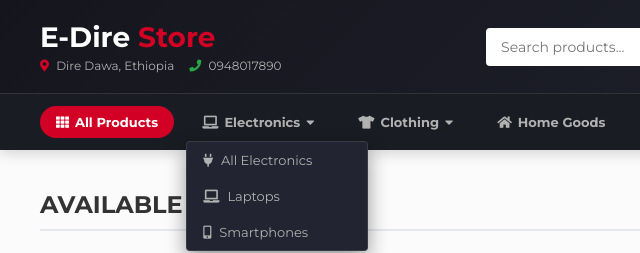
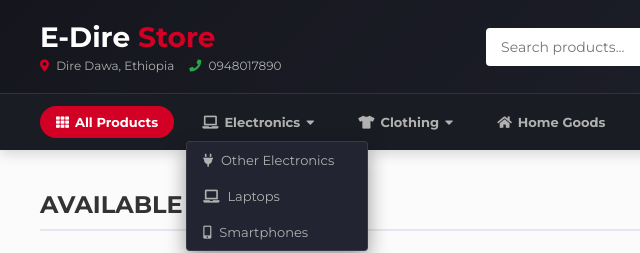
Before and after one commit to namam3596-glitch/edire, a website: page index.html in a window 1280 px wide. Both pictures are taken after a click on the button "Electronics". Shown: the top 253 px of the page, 0-640 px from the left. Drawn offline with Linux system fonts and the light colour scheme; no server answers.

Commit message:
index.html

```diff
--- a/index.html
+++ b/index.html
@@ -138,7 +138,7 @@
             <div class="dropdown">
                 <button class="dropbtn" onclick="toggleDropdown('elecContent', event)"><i class="fa fa-laptop"></i> Electronics <i class="fa fa-caret-down"></i></button>
                 <div class="dropdown-content" id="elecContent">
-                    <button onclick="filterByCategory('Electronics', this)"><i class="fa fa-plug"></i> All Electronics</button>
+                    <button onclick="filterByCategory('Electronics', this)"><i class="fa fa-plug"></i> Other Electronics</button>
                     <button onclick="filterByCategory('Laptops', this)"><i class="fa fa-laptop"></i> Laptops</button>
                     <button onclick="filterByCategory('Smartphones', this)"><i class="fa fa-mobile-alt"></i> Smartphones</button>
                 </div>
```
